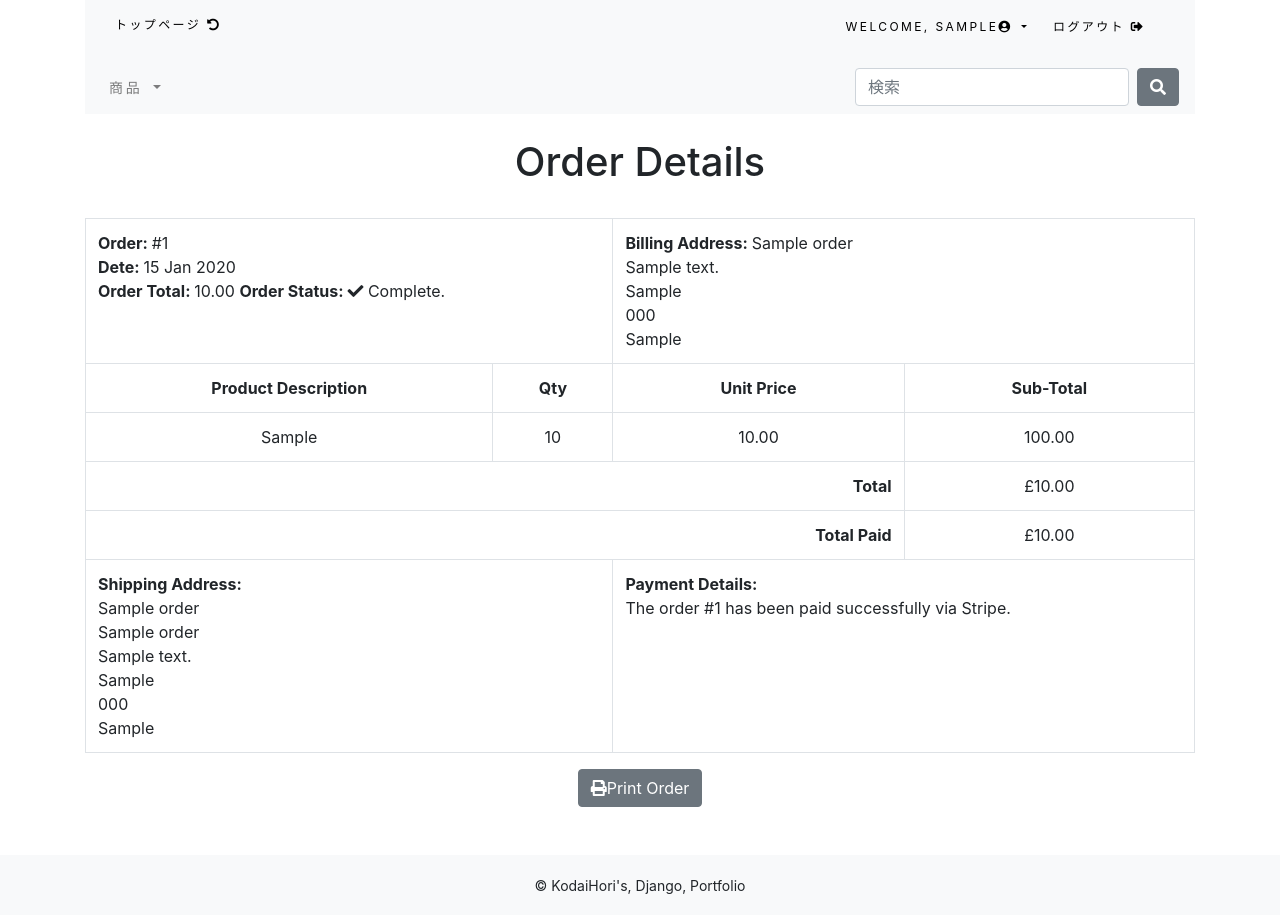
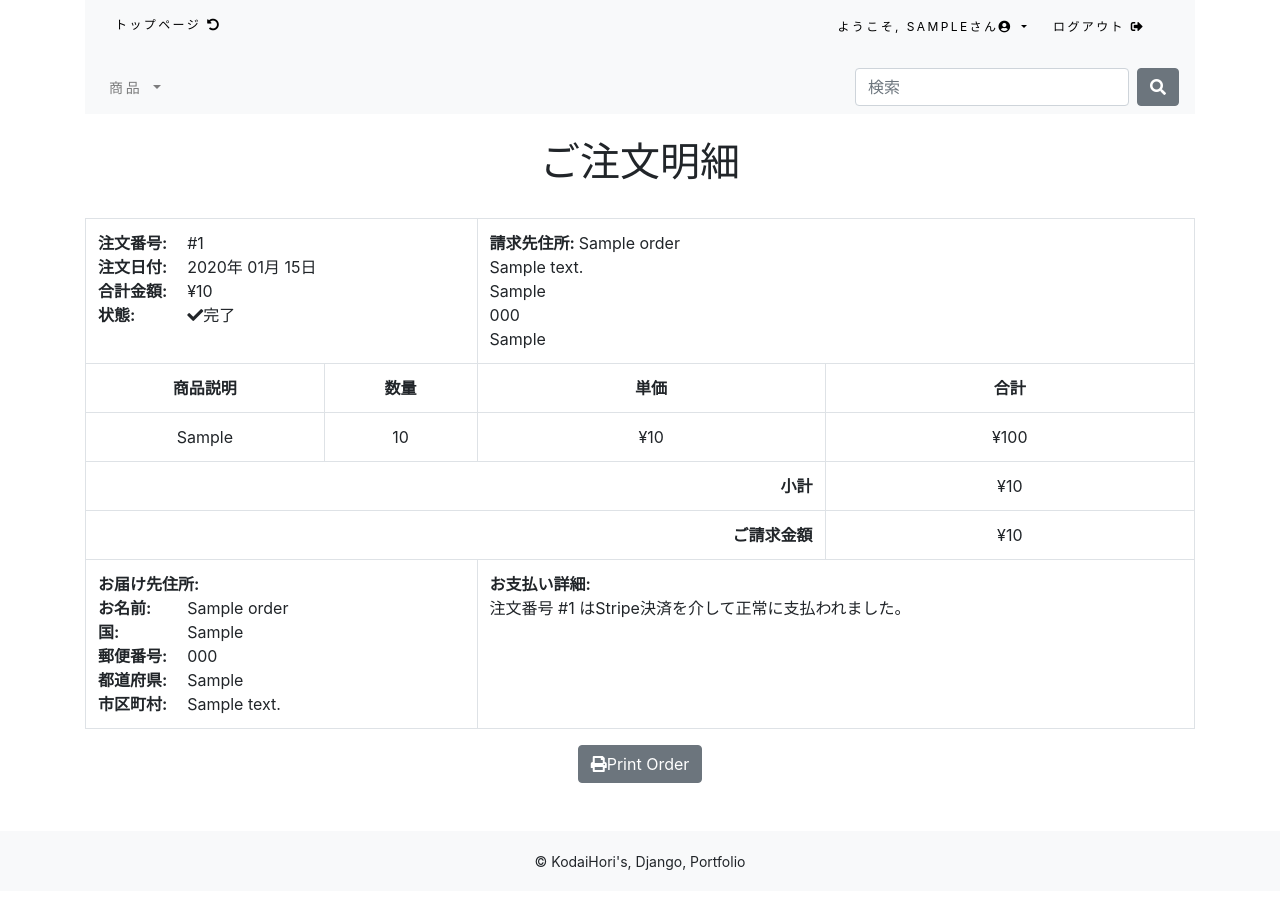
Before and after one commit to kooo0401/ecshop, a Django app: page /order/1/ in a window 1280 px wide. After the commit the page ends 870 px from the top, so only its background shows below. Run offline with Django 3.2, Linux system fonts and the light colour scheme; a user stored in the database is signed in; tables that the repository leaves empty hold one stand-in row (values such as "Sample post"); some libraries are stand-ins or nearby versions.

Commit message:
template_edit

```diff
--- a/cart/templates/cart.html
+++ b/cart/templates/cart.html
@@ -43,7 +43,7 @@
                         {% for cart_item in cart_items %}
                         <tr>
                             <td><a href="cart_item.product.get_absolute_url"><img src="{{cart_item.product.image.url}}" alt="" class="float-left rounded custom_image"></a></td>
-                            <td class="text-left">
+                            <td class="text-left text-width">
                                 {{ cart_item.product.name }}
                                 <br>
                                 数量: {{ cart_item.product.id }}
@@ -92,7 +92,7 @@
                   <thead class="my_custom_thead">
                     <tr>
                         <th>
-                            購入へ進む
+                            注文へ進む
                         </th>
                     </tr>
                   </thead>
@@ -126,7 +126,7 @@
                         data-zip-code="true">
                         </script>
                         </form>
-                        <a href="{% url 'shop:allProdCat' %}" class="btn-secondary btn-block my_custom_button">他の商品を探す</a>
+                        <a href="{% url 'shop:allProdCat' %}" class="other-product">他の商品を探す</a>
                     </div>
             </div>
         </div>
--- a/order/templates/order/order_detail.html
+++ b/order/templates/order/order_detail.html
@@ -4,21 +4,22 @@
     Order Details - Hori's Store
 {% endblock %}
 {% block content %}
+{% load humanize %}
 <div>
   <div class="text-center">
     <br>
-    <h1 class="text-center">Order Details</h1>
+    <h1 class="text-center">ご注文明細</h1>
     <br>
     <table class="table table-bordered">
       <tr>
           <td class="text-left" colspan="2">
-              <b>Order: </b>#{{ order.id }}<br>
-              <b>Dete: </b>{{ order.created|date:"d M Y" }}<br>
-              <b>Order Total: </b>{{ order.total }}
-              <b>Order Status: </b><i class="fas fa-check"></i> Complete.
+              <b>注文番号: </b>　#{{ order.id }}<br>
+              <b>注文日付: </b>　{{ order.created|date:"Y年 m月 d日" }}<br>
+              <b>合計金額: </b>　¥{{ order.total| floatformat| intcomma }}<br>
+              <b>状態: </b>　　　<i class="fas fa-check"></i>完了
           </td>
           <td class="text-left" colspan="2">
-              <b>Billing Address: </b>
+              <b>請求先住所: </b>
               {{ order.billingName }}<br>
               {{ order.billingAddress1 }}<br>
               {{ order.billingCity }}<br>
@@ -27,40 +28,40 @@
           </td>
       </tr>
       <tr>
-          <td><b>Product Description</b></td>
-          <td><b>Qty</b></td>
-          <td><b>Unit Price</b></td>
-          <td><b>Sub-Total</b></td>
+          <td><b>商品説明</b></td>
+          <td><b>数量</b></td>
+          <td><b>単価</b></td>
+          <td><b>合計</b></td>
       </tr>
         {% for item in order_items %}
         <tr>
             <td>{{ item.product }}</td>
             <td>{{ item.quantity }}</td>
-            <td>{{ item.price }}</td>
-            <td>{{ item.sub_total }}</td>
+            <td>¥{{ item.price| floatformat| intcomma }}</td>
+            <td>¥{{ item.sub_total| floatformat| intcomma }}</td>
         </tr>
         {% endfor %}
         <tr>
-            <td class="text-right" colspan="3"><b>Total</b></td>
-            <td>£{{ order.total }}</td>
+            <td class="text-right" colspan="3"><b>小計</b></td>
+            <td>¥{{ order.total| floatformat| intcomma }}</td>
         </tr>
         <tr>
-            <td class="text-right" colspan="3"><b>Total Paid</b></td>
-            <td>£{{ order.total }}</td>
+            <td class="text-right" colspan="3"><b>ご請求金額</b></td>
+            <td>¥{{ order.total| floatformat| intcomma }}</td>
         </tr>
         <tr>
             <td class="text-left" colspan="2">
-                <b>Shipping Address: </b><br>
-                {{ order.shippingName }}<br>
-                {{ order.shippingName }}<br>
-                {{ order.shippingAddress1 }} <br>
-                {{ order.shippingCity }}<br>
-                {{ order.shippingPostcode }}<br>
-                {{ order.shippingCountry }}<br>
+                <b>お届け先住所: </b><br>
+                <b>お名前: </b>　　{{ order.shippingName }}<br>
+                <b>国: </b>　　　　{{ order.shippingCountry }}<br>
+
+                <b>郵便番号: </b>　{{ order.shippingPostcode }}<br>
+                <b>都道府県: </b>　{{ order.shippingCity }}<br>
+                <b>市区町村: </b>　{{ order.shippingAddress1 }} <br>
             </td>
             <td class="text-left" colspan="2">
-                <b>Payment Details: </b><br>
-                The order #{{ order.id }} has been paid successfully via Stripe.
+                <b>お支払い詳細: </b><br>
+                注文番号 #{{ order.id }} はStripe決済を介して正常に支払われました。
             </td>
         </tr>
     </table>
--- a/shop/templates/header.html
+++ b/shop/templates/header.html
@@ -2,6 +2,6 @@
 
 <header>
   <content>
-    <a href="{% url 'shop:allProdCat' %}"><img class="toplogo" src="{% static 'img/banner.jpg' %}" alt="Book Store"></a>
+    <a href="{% url 'shop:allProdCat' %}"><img class="toplogo" src="{% static 'img/banner.jpg' %}" alt="Hori's Store"></a>
   </content>
 </header> -->
--- a/shop/templates/top-navbar.html
+++ b/shop/templates/top-navbar.html
@@ -5,11 +5,11 @@
         {% if request.user.is_authenticated and request.user.first_name %}
         <li>
           <!-- Welcome, {{ request.user.first_name }}<i class="fas fa-user-circle"></i> -->
-          Welcome, <a href="#" class="dropdown-toggle" data-toggle="dropdown" aria-haspopup="true" aria-expanded="false">
-            {{ request.user.first_name }}<i class="fas fa-user-circle"></i>
+          ようこそ, <a href="#" class="dropdown-toggle" data-toggle="dropdown" aria-haspopup="true" aria-expanded="false">
+            {{ request.user.first_name }}さん<i class="fas fa-user-circle"></i>
           </a>
           <div class="dropdown-menu dropdown-menu-right">
-            <a href="{% url 'order:order_history' %}" class="dropdown-item">Order History</a>
+            <a href="{% url 'order:order_history' %}" class="dropdown-item">注文履歴</a>
           </div>
         </li>
         <li>
```
Also changed, not shown: order/templates/order/orders_list.html (+10 -9 lines), order/templates/order/thanks.html (+4 -4 lines), search_app/templates/search.html (+4 -3 lines), shop/templates/shop/category.html (+4 -3 lines), shop/templates/shop/product.html (+4 -5 lines), static/css/custom.css (+26 -9 lines), static/media/product/azukaban_2eqkMDw.jpg (added), static/media/product/himitu_63Vde1N.jpg (added), static/media/product/hono_KdJq0kz.jpg (added), static/media/product/husityo_kxcCQD6.jpg (added), static/media/product/nazo_vsIdwp0.jpg (added), 1 other file.
